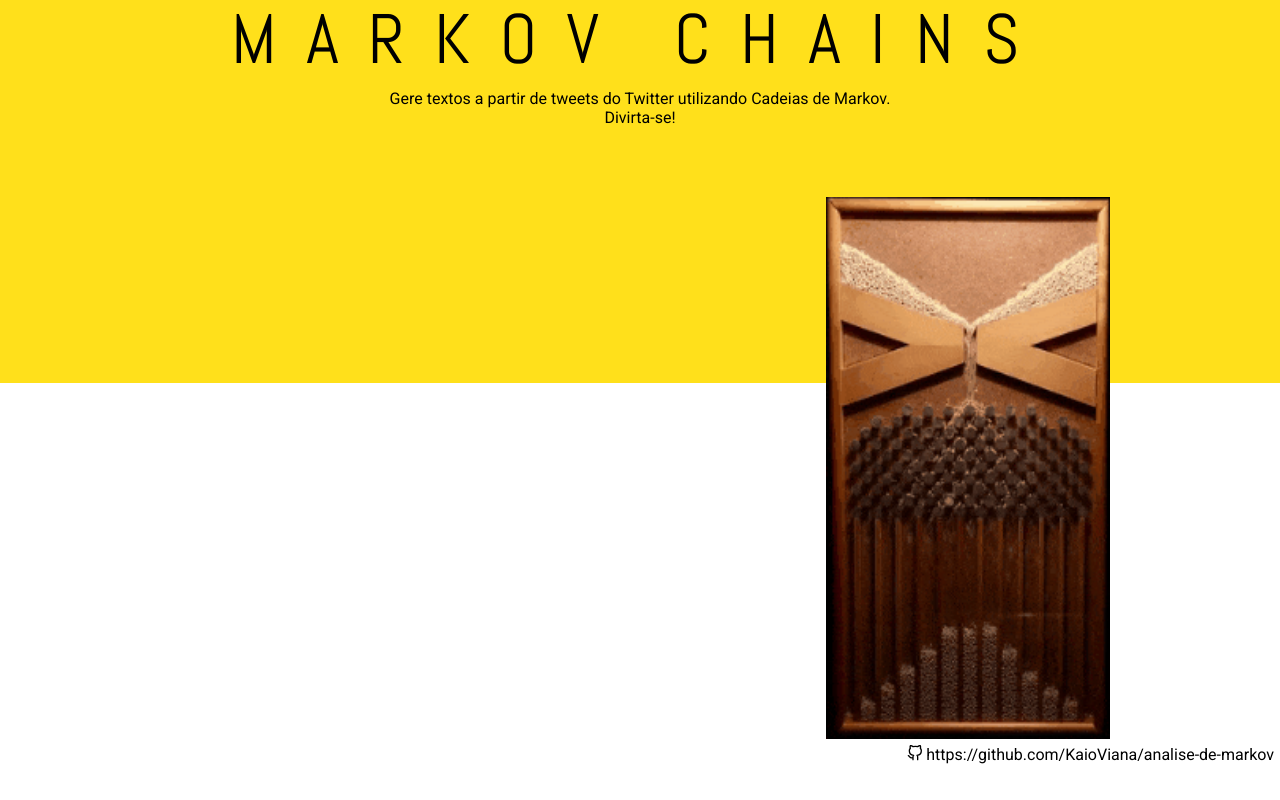
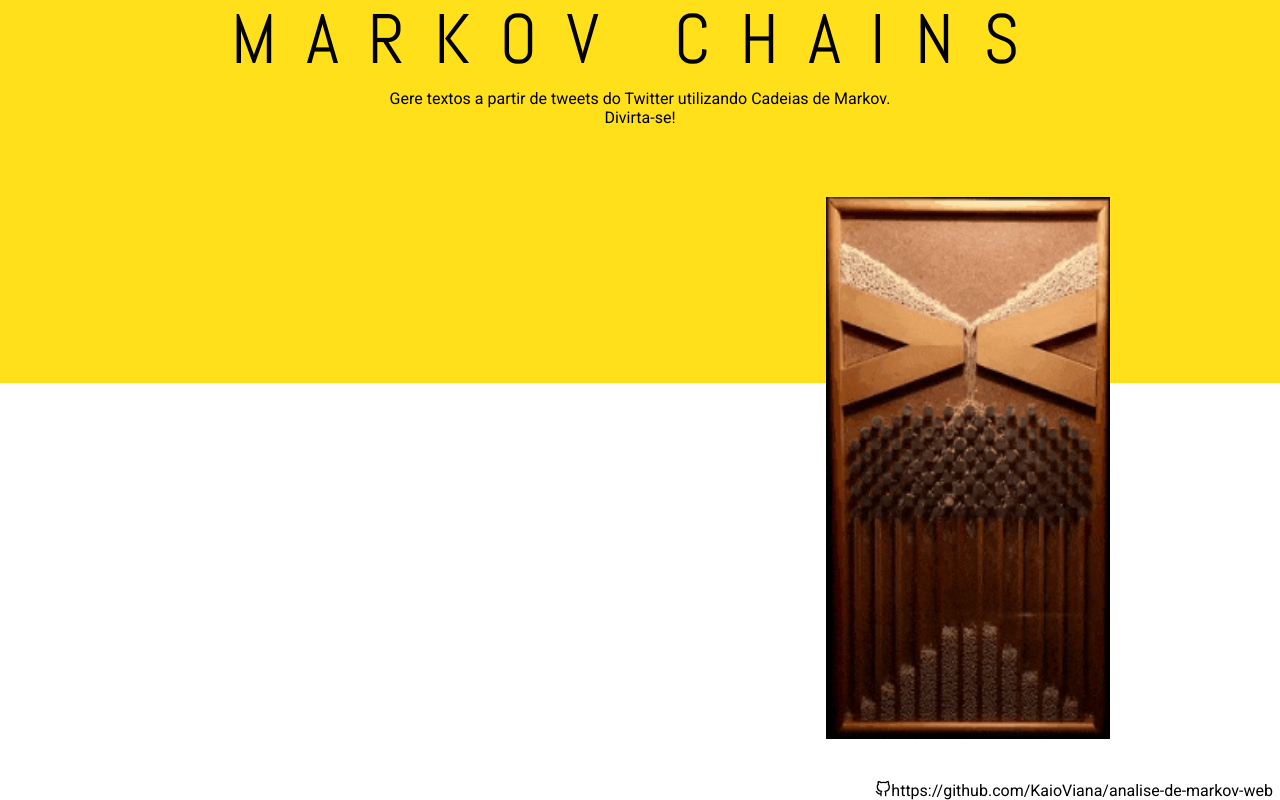
Before and after one commit to KaioViana/analise-de-markov-web, a React (Create React App) app: page / in a window 1280 px wide. Shown: the part 177-977 px from the top of the page. Before the commit the page ends 947 px from the top, so only its background shows below. Built offline with nearby package versions, Linux system fonts and the light colour scheme; the HTML template or start-up script is replaced by a standard one.

Commit message:
link github ajustado

```diff
--- a/src/pages/Landing/index.tsx
+++ b/src/pages/Landing/index.tsx
@@ -39,10 +39,12 @@ function Landing() {
                     <img src={landGif} width="310px" height="612px" alt="máquina de Galton" />
                 </main>
                 <footer>
-                    <FiGithub />
-                    <a href="https://github.com/KaioViana/analise-de-markov" target="blanck">
-                        https://github.com/KaioViana/analise-de-markov
-                </a>
+                    <div>
+                        <FiGithub />
+                        <a href="https://github.com/KaioViana/analise-de-markov-web" target="blanck">
+                            https://github.com/KaioViana/analise-de-markov-web
+                        </a>
+                    </div>
                 </footer>
             </div>
         </>
--- a/src/pages/Landing/style.css
+++ b/src/pages/Landing/style.css
@@ -47,17 +47,16 @@
     left: 800px;
 }
 
-#page-landing footer {
+#page-landing footer div {
     display: flex;
-    flex-direction: row;
-    justify-content: right;
-    padding: 6px;
+    justify-content: flex-end;
+    padding-top: 42px;
 }
 
-#page-landing footer a {
+#page-landing footer div a {
     text-decoration: none;
     color: #000000;
-    padding-left: 3px;
+    padding-right: 7px;
 }
 
 #page-landing header button:hover {
```
